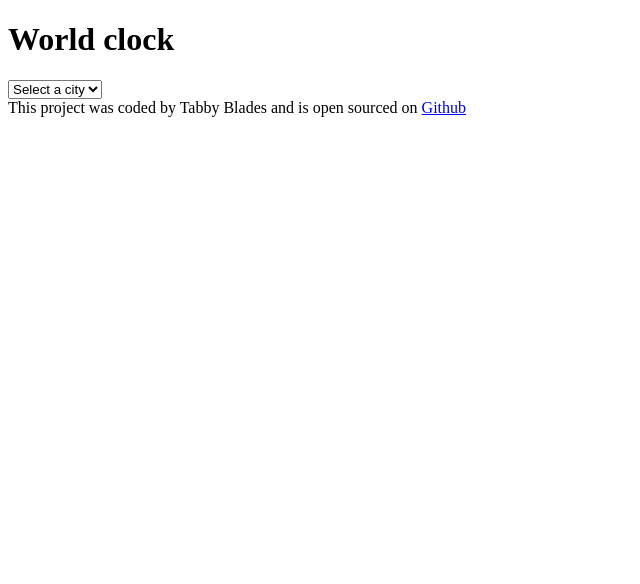
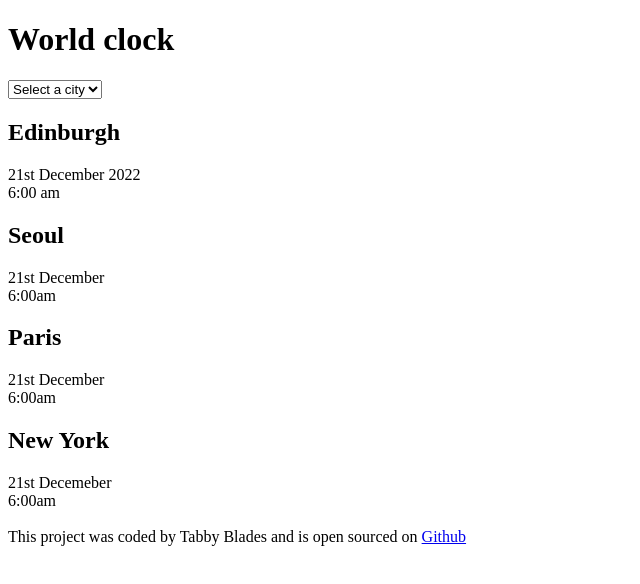
Before and after one commit to tabbyblades/world-clock, a plain HTML site: page index.html in a window 1280 px wide. Shown: the whole page, without its empty margins (0-640 px from the left). Drawn offline with Linux system fonts and the light colour scheme.

Commit message:
Added basic HTML

```diff
--- a/index.html
+++ b/index.html
@@ -17,7 +17,28 @@
         <option value="paris">Paris</option>
         <option value="yew york">New York</option>
     </select>
+    <div class="city-info">
+        <h2>Edinburgh</h2>
+        <div class="date">21st December 2022</div>
+        <div class="time">6:00 am</div>
+    </div>
+    <div class="city-info">
+    <h2>Seoul</h2>
+    <div class="date">21st December</div>
+    <div class="time">6:00am</div>
+    </div>
+<div class="city-info">
+    <h2>Paris</h2>
+    <div class="date">21st December</div>
+    <div class="time">6:00am</div>
 </div>
+<div class="city-info">
+    <h2>New York</h2>
+    <div class="date">21st Decemeber</div>
+    <div class="time">6:00am</div>
+</div>
+</div>
+<br/>
     <footer>This project was coded by Tabby Blades and is open sourced on <a href="https://github.com/tabbyblades/world-clock" target="_blank">
         Github</a></footer>
 
```
